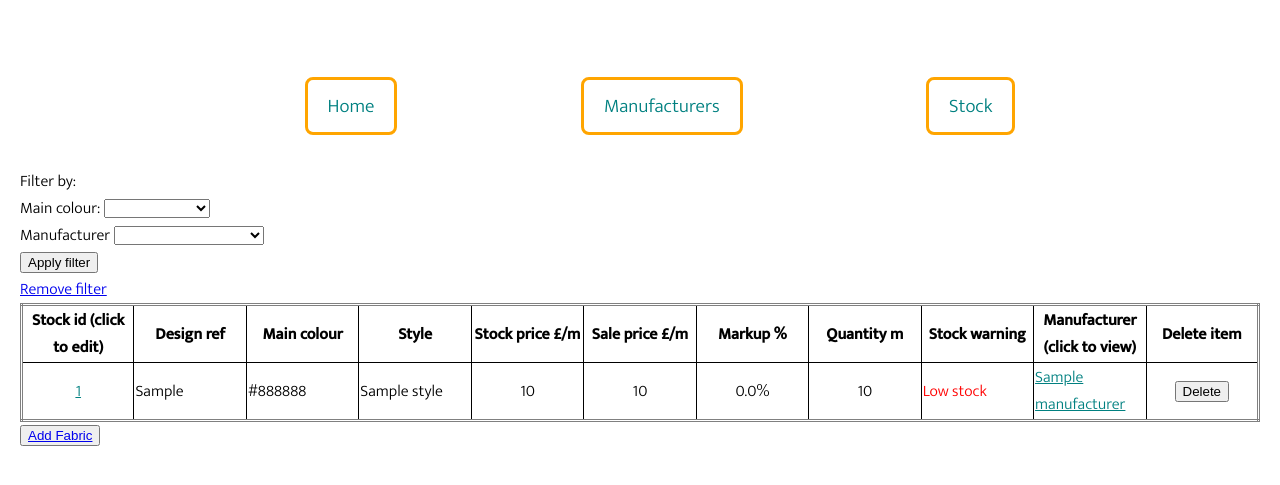
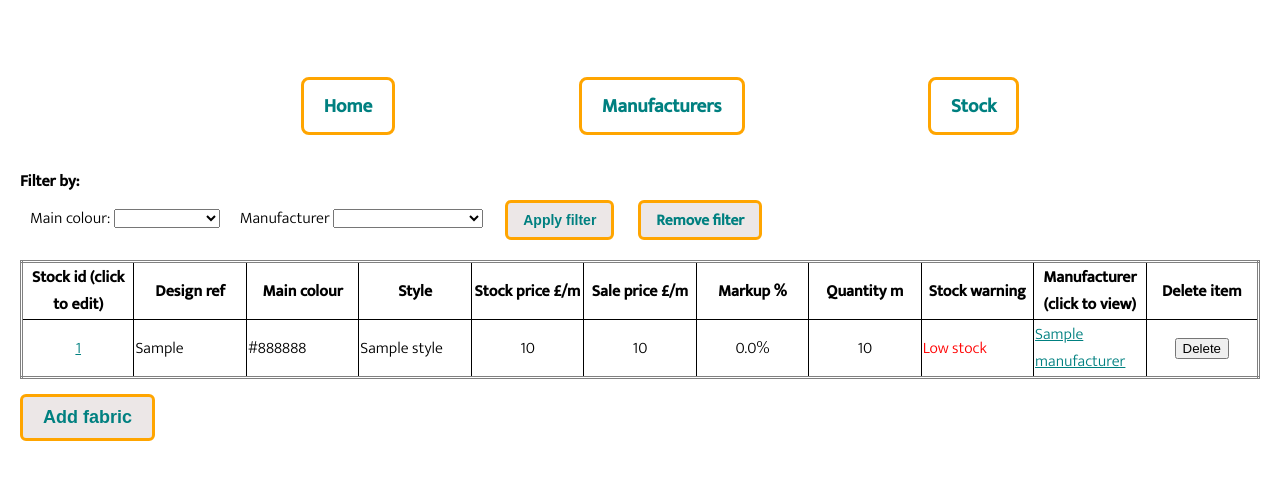
Before and after one commit to K-CUR/Project_1_Stock_Watch, a Flask app: page /fabrics in a window 1280 px wide. Shown: the top 485 px of the page. Run offline with Flask 2, Linux system fonts and the light colour scheme; a database or web service that is not in the repository returns one stand-in record (values such as "Sample title"); some libraries are stand-ins or nearby versions.

Commit message:
Buttons styled and aligned for fabirc

```diff
--- a/stock_watch/static/css/buttons.css
+++ b/stock_watch/static/css/buttons.css
@@ -0,0 +1,39 @@
+.button {
+    color: teal;
+    background-color:rgb(236, 231, 231);
+    border: 3px solid orange;
+    padding: 5px 15px;
+    border-radius: 6px;
+    font-size: 14px;
+    margin: 5px 12px 20px 12px;
+    cursor: pointer;
+}
+
+.button_add {
+    color: teal;
+    background-color:rgb(236, 231, 231);
+    border: 3px solid orange;
+    padding: 10px 20px;
+    border-radius: 6px;
+    font-size: 18px;
+    margin-top: 15px;
+    cursor: pointer;
+}
+
+.button_href {
+text-decoration: none;
+color: teal;
+}
+
+.link{
+    text-decoration: none;
+    background-color:rgb(236, 231, 231);
+    color: teal;
+    border: 3px solid orange;
+    padding: 4px 15px;
+    margin: 5px 12px 20px 12px;
+    border-radius: 6px;
+    font-size: 15.5px;
+    font-weight:bolder;
+    cursor: pointer;
+}
--- a/stock_watch/static/css/forms.css
+++ b/stock_watch/static/css/forms.css
@@ -0,0 +1,9 @@
+.form_horizontal {
+    display: flex;
+    /* flex-flow: row wrap; */
+}
+
+.form_field{
+    margin: 10px;
+
+}
--- a/stock_watch/static/css/style.css
+++ b/stock_watch/static/css/style.css
@@ -48,6 +48,7 @@ nav > ul > li > a {
     border-radius: 8px;
     font-size:larger;
     margin: 60px;
+    font-weight: bold;
 }
 
 #nav_style {
--- a/stock_watch/static/css/tables.css
+++ b/stock_watch/static/css/tables.css
@@ -2,7 +2,8 @@ table{
     border-style: double;
     border-collapse: collapse;
     table-layout: fixed;
-    width: 100%
+    width: 100%;
+
 }
 
 td, th{
@@ -13,6 +14,10 @@ td, th{
     text-align: center;
 }
 
+.step_field{
+    text-align:;
+}
+
 .warning_red{
     color: red;
 }
--- a/stock_watch/templates/base.html
+++ b/stock_watch/templates/base.html
@@ -6,6 +6,8 @@
     <meta name="viewport" content="width=device-width, initial-scale=1.0">
     <link rel="stylesheet" href="{{ url_for('static', filename='css/style.css') }}">
     <link rel="stylesheet" href="{{ url_for('static', filename='css/tables.css') }}">
+    <link rel="stylesheet" href="{{ url_for('static', filename='css/buttons.css') }}">
+    <link rel="stylesheet" href="{{ url_for('static', filename='css/forms.css') }}">
     <link rel="preconnect" href="https://fonts.gstatic.com">
     <link rel="preconnect" href="https://fonts.gstatic.com">
     <link href="https://fonts.googleapis.com/css2?family=Mukta:wght@300;500&display=swap" rel="stylesheet">
--- a/stock_watch/templates/fabrics/index.html
+++ b/stock_watch/templates/fabrics/index.html
@@ -5,12 +5,12 @@
 
 
 <!-- # FILTER -->
-Filter by:
+<strong> Filter by: </strong>
 
-<form action="/fabrics/by-fields" method="post">
+<form action="/fabrics/by-fields" method="post" class="form_horizontal">
 
-    <div>
-        <label for="main_colour">Main colour:</label>
+    <div class="form_field">
+        <label for="main_colour"> Main colour: </label>
         <select id="main_colour" name="main_colour" required >
         <!-- drop down -->
 
@@ -21,9 +21,8 @@ Filter by:
         </select>
     </div>
 
-
-    <div>
-        <label for="manufacturer">Manufacturer</label>
+    <div class="form_field">
+        <label for="manufacturer"> Manufacturer </label>
         <select id="manufacturer" name="manufacturer_id">
             <!-- drop down -->
             <option value=""></option>
@@ -33,11 +32,14 @@ Filter by:
         </select>
     </div>
 
-    <button type="submit">Apply filter</button>
+    <button type="submit" class="button"><strong>Apply filter</strong></button>
+    <a href="/fabrics" class="link"><strong>Remove filter</strong> </a>
 
 </form>
 
-    <a href="/fabrics">Remove filter</a>
+
+
+
 
 <!-- # TABLE OF FABRIC -->
 
@@ -88,9 +90,7 @@ Filter by:
 {% if fabrics == None %} No results meet this criteria {% endif %}
 
 <!-- # ADD NEW FABRIC BUTTON -->
-<button>
-    <a href="/fabrics/new">Add Fabric</a>
-</button>
+<button class="button_add"><a href="/fabrics/new" class="button_href"><strong>Add fabric</strong></a></button>
 
 
 {% endblock %}
--- a/stock_watch/templates/manufacturers/index.html
+++ b/stock_watch/templates/manufacturers/index.html
@@ -25,7 +25,7 @@ Add Manufacturer
         </select>
     </div>
 
-<button type="submit">Add</button>
+<button type="submit" class="button">Add</button>
 
 </form>
 
```
